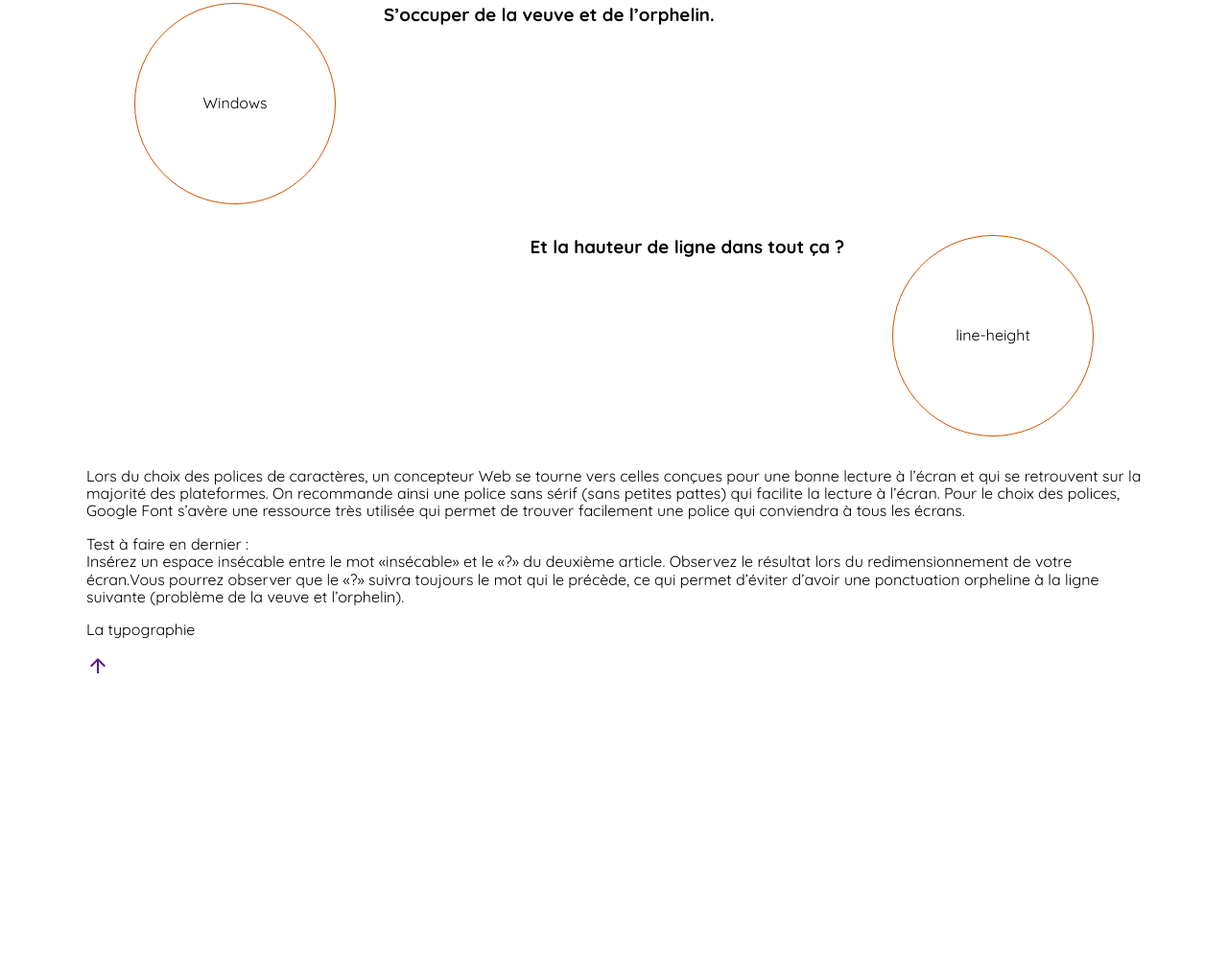
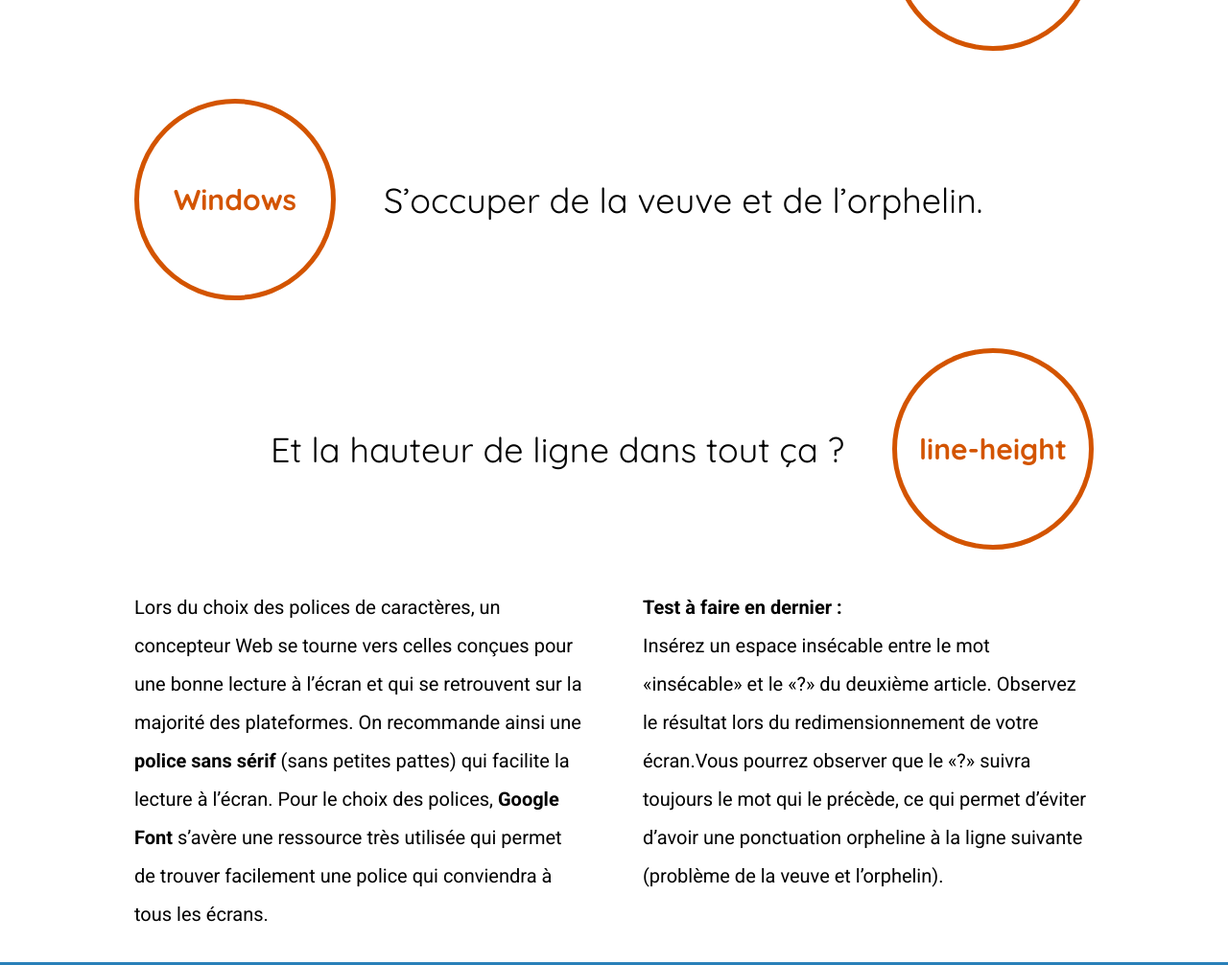
Before and after one commit to DarkBurner66/semaine04_lab_dominik_saint-denis, a plain HTML site: page index.html in a window 1280 px wide. Shown: the part 899-1905 px from the top of the page at 96% size. Before the commit the page ends 1624 px from the top, so only its background shows below. Drawn offline with nearby package versions, Linux system fonts and the light colour scheme.

Commit message:
css fini

```diff
--- a/css/styles.css
+++ b/css/styles.css
@@ -27,6 +27,12 @@ h2 {
   letter-spacing: 0.055em;
   color: black;
   line-height: 60px;
+  padding: 55px 0 55px 0;
+  margin: 0 0 40px 0;
+}
+a{
+  text-decoration: none;
+  color: black;
 }
 /*------------------------------------
 COMPONENTS
@@ -47,24 +53,41 @@ header h1 {
 
 
 /* section regles */
+.regles .wrapper{
+  display: flex;
+  flex-direction: column;
+  gap:30px ;
+}
 .regles .gauche{
     display: flex;
     justify-content: flex-start;
+    align-items: center;
     gap: 50px;
+}
+.regles article:hover{
+  background-color: #BDC3C7;
+}
+.regles p{
+  width: 210px;
+    height: 210px;
+    border-radius: 100%;
+    border: 5px solid  #D35400;
+    font: bold 1.875rem "Quicksand";
+    color: #D35400;
+    margin-top: 10px;
+    margin-bottom: 10px;
 }
 .gauche p{
    display: flex;
    justify-content: center;
     align-items: center;
     margin-left: 50px;
-    width: 210px;
-    height: 210px;
-    border-radius: 100%;
-    border: 1px solid  #D35400;
+
 }
 .regles .droite{
     display: flex;
     justify-content: flex-end;
+    align-items: center;
     gap: 50px;
 }
 .droite p{
@@ -72,8 +95,51 @@ header h1 {
     justify-content: center;
      align-items: center;
     margin-right: 50px;
-    width: 210px;
-    height: 210px;
-    border-radius: 100%;
-    border: 1px solid  #D35400;
 }
+.regles h3{
+  font:400 2.25rem "Quicksand";
+}
+/* section info */
+.info .wrapper{
+  display: flex;
+  justify-content: space-between;
+  gap: 60px;
+  width: 1000px;
+}
+.info article{
+width: 470px;
+}
+.info p{
+  font:400 1.25rem "Roboto";
+  line-height: 40px;
+  margin: 30px 0px 30px 0px;
+}
+.info span{
+  font-weight: bold;
+}
+
+/* footer */
+footer{
+  background-color:  #2980B9;
+}
+footer .wrapper{
+  display: flex;
+  justify-content: space-between;
+  align-items: center;
+  height: 100px;
+
+}
+footer p{
+  font:bold 1.25rem "Roboto";
+}
+footer .bouton{
+  display: flex;
+  justify-content: center;
+  align-items: center;
+  background-color: white;
+  border-radius: 100%;
+  border: 3px solid #BDC3C7;
+  height: 50px;
+  width: 50px;
+  margin-right: 50px;
+}
--- a/index.html
+++ b/index.html
@@ -68,6 +68,7 @@
             écrans.
           </p>
         </article>
+        <article>
         <p>
           <span>Test à faire en dernier :</span><br />
           Insérez un espace insécable entre le mot «insécable» et le «?» du
@@ -76,13 +77,14 @@
           qui le précède, ce qui permet d’éviter d’avoir une ponctuation
           orpheline à la ligne suivante (problème de la veuve et l’orphelin).
         </p>
+      </article>
       </div>
     </section>
     <footer>
       <div class="wrapper">
         <p>La typographie</p>
         <p>
-          <a href=""
+          <a class="bouton" href=""
             ><span class="material-symbols-outlined"> arrow_upward </span></a
           >
         </p>
```
